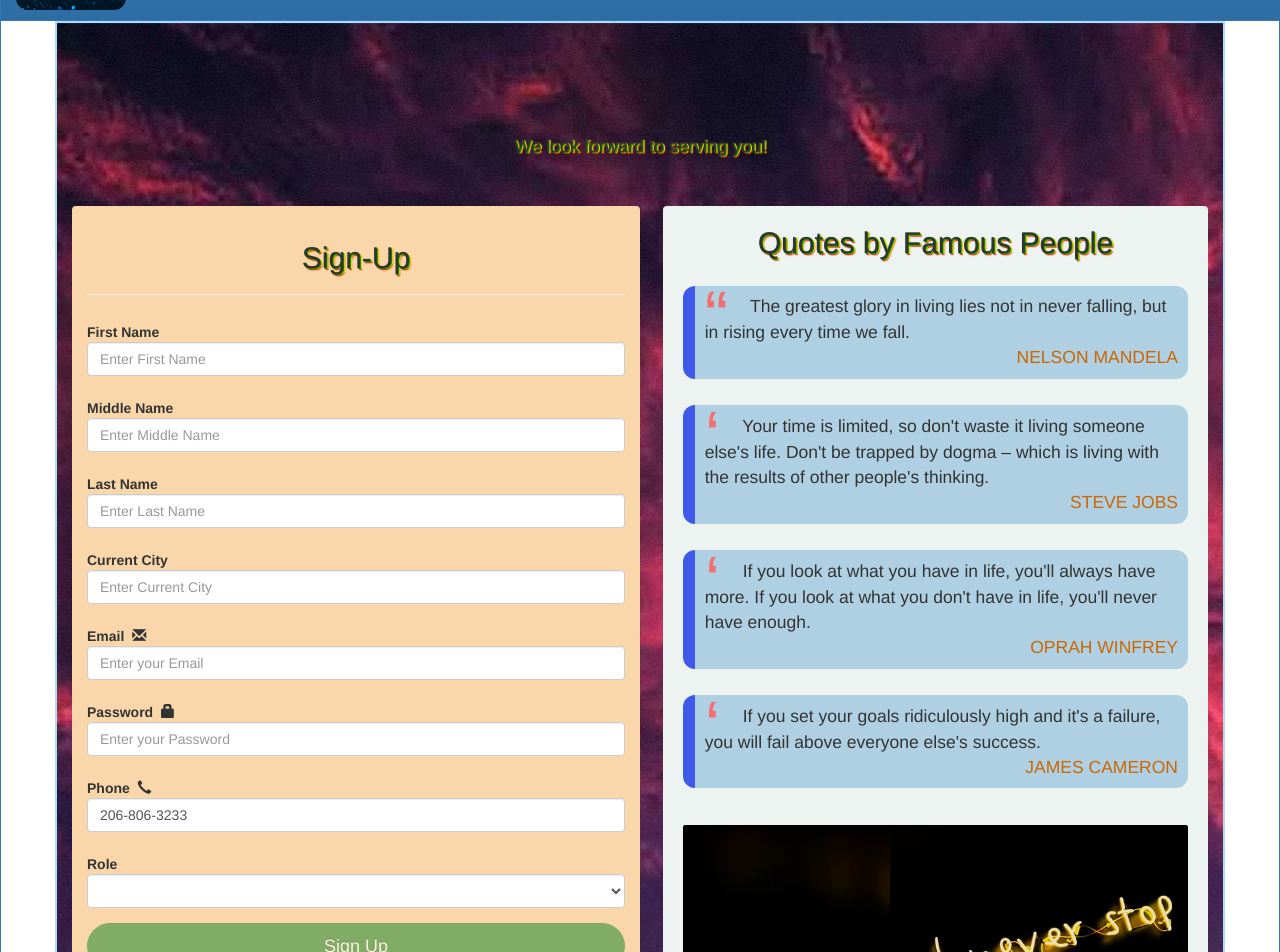
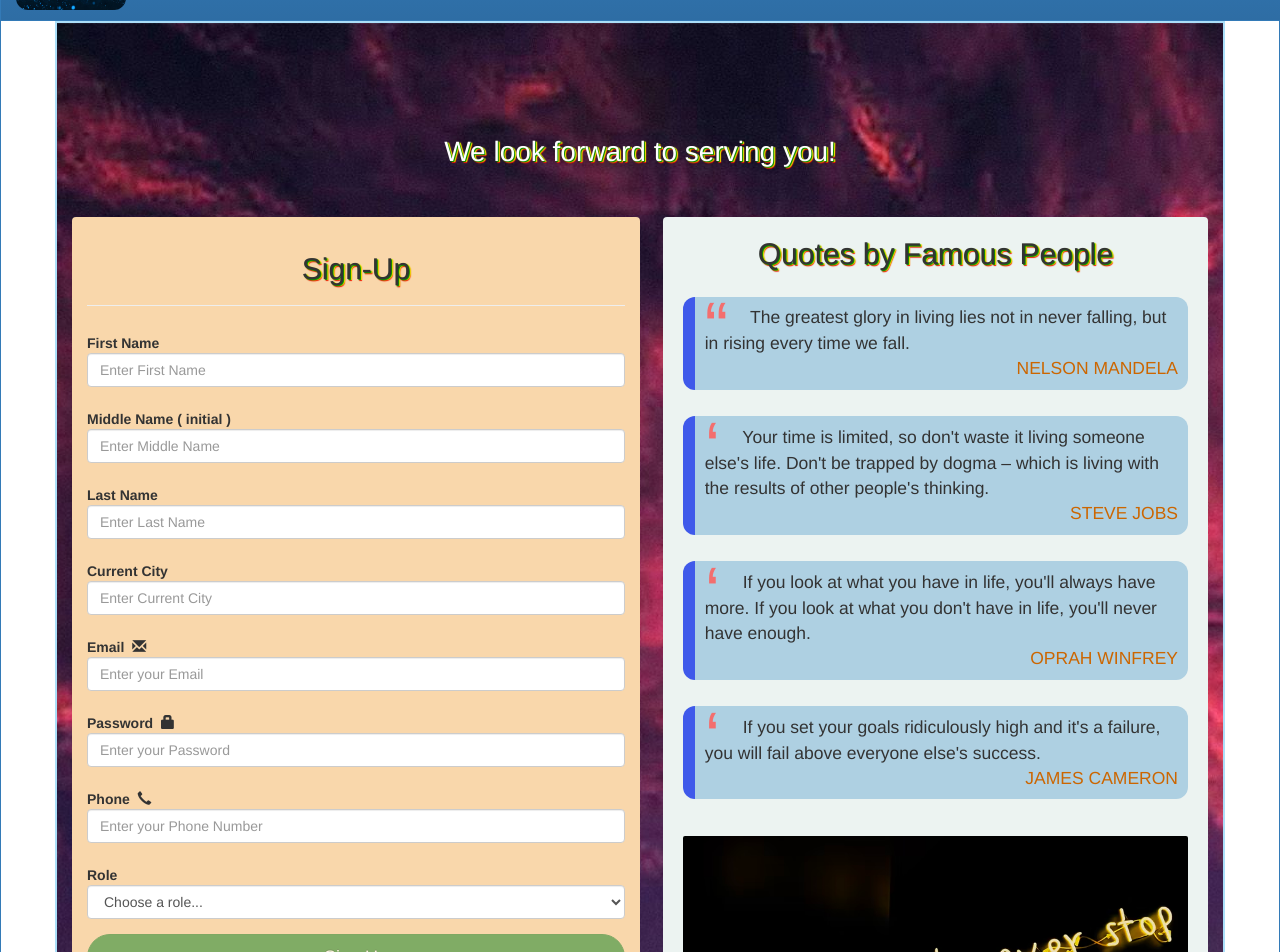
Before and after one commit to daniel2haile/myReport, an Angular app in the folder dannyApp/: page /signup in a window 1280 px wide. Shown: the part 80-1032 px from the top of the page. Built offline with nearby package versions, Linux system fonts and the light colour scheme.

Commit message:
commit some changes...

```diff
--- a/dannyApp/src/app/app-routing.module.ts
+++ b/dannyApp/src/app/app-routing.module.ts
@@ -22,7 +22,9 @@ const USER_ROUTES: Routes = [
 
     // canActivate: [AuthGuard],
     component: AdminDashboardComponent,
-    children: [{ path: 'userslist', component: UsersListComponent }],
+    children: [{ path: 'userslist', component: UsersListComponent,
+
+  }],
   },
   // { path: 'userslist', component: UsersListComponent },
   { path: 'profile/:user_id', component: ProfileComponent },
--- a/dannyApp/src/app/page-not-found/page-not-found.component.html
+++ b/dannyApp/src/app/page-not-found/page-not-found.component.html
@@ -9,9 +9,9 @@
   </div>
   <div class="panel-body text-center">
     <img
-    src="../../../assets/images/pagenotfound.png"
+    src="../../../assets/images/404error.gif"
     alt="404 ERROR"
-    width=300px;
+    width=350px;
     height=200px;
     />
 
--- a/dannyApp/src/app/user-component/signup/signup.component.html
+++ b/dannyApp/src/app/user-component/signup/signup.component.html
@@ -67,7 +67,7 @@
           }"
         >
           <div class="col-md-12">
-            <label class="control-label" for="lname"> Middle Name</label>
+            <label class="control-label" for="lname"> Middle Name ( initial )</label>
             <input
               class="form-control"
               type="text"
@@ -263,7 +263,7 @@
               class="form-control"
               type="tel"
               id="phone"
-              placeholder="Enter your Phone"
+              placeholder="Enter your Phone Number"
               formControlName="phone"
             />
 
@@ -294,8 +294,10 @@
         >
           <div class="col-md-12">
             <label class="control-label" for="role"> Role</label>&nbsp;
-            <select formControlName="role" id="role" class="form-control">
-              <option disabled>Choose role</option>
+            <select formControlName="role" id="role" class="form-control" >
+               <option value="" disabled selected hidden>
+                Choose a role...
+              </option>
               <option>User</option>
               <option disabled>Admin [taken]</option>
             </select>
--- a/dannyApp/src/app/user-component/signup/signup.component.scss
+++ b/dannyApp/src/app/user-component/signup/signup.component.scss
@@ -105,6 +105,12 @@ marquee {
   text-align: center;
   text-shadow: 1px 1px 1px green, 2px 1px 1px yellow, 2px 2px 1px red;
 }
+h4{
+  color : white !important;
+  font-size: 2em;
+}
+
+
 
 marquee {
   font-size: 55px;
--- a/dannyApp/src/app/user-component/signup/signup.component.ts
+++ b/dannyApp/src/app/user-component/signup/signup.component.ts
@@ -43,7 +43,7 @@ export class SignupComponent implements OnInit, OnDestroy {
         ],
       ],
       password: ['', [Validators.required, Validators.minLength(4)]],
-      phone: ['206-806-3233', Validators.required],
+      phone: ['', Validators.required],
       role: ['', Validators.required],
     });
   }
```
Also changed, not shown: dannyApp/src/app/user-component/login/login.component.scss (+13 -13 lines), dannyApp/src/assets/images/404error.gif (added).
